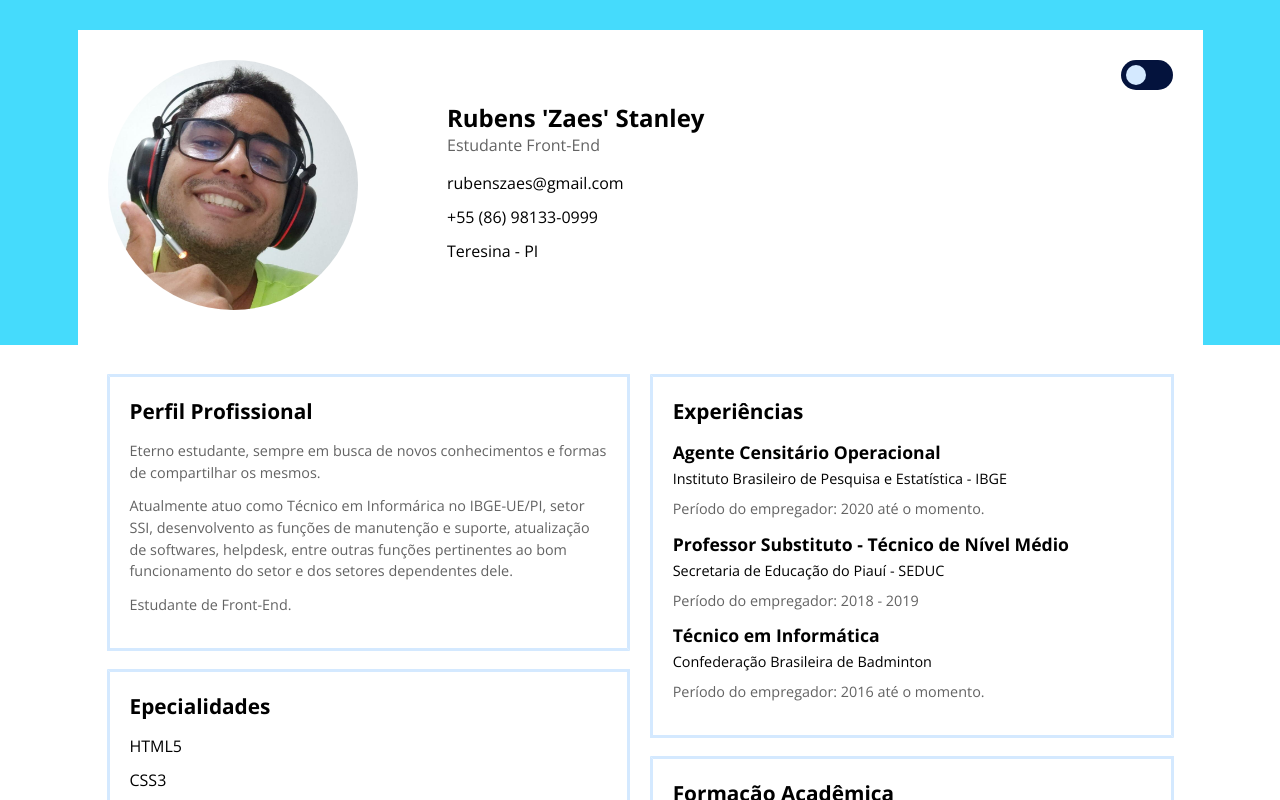
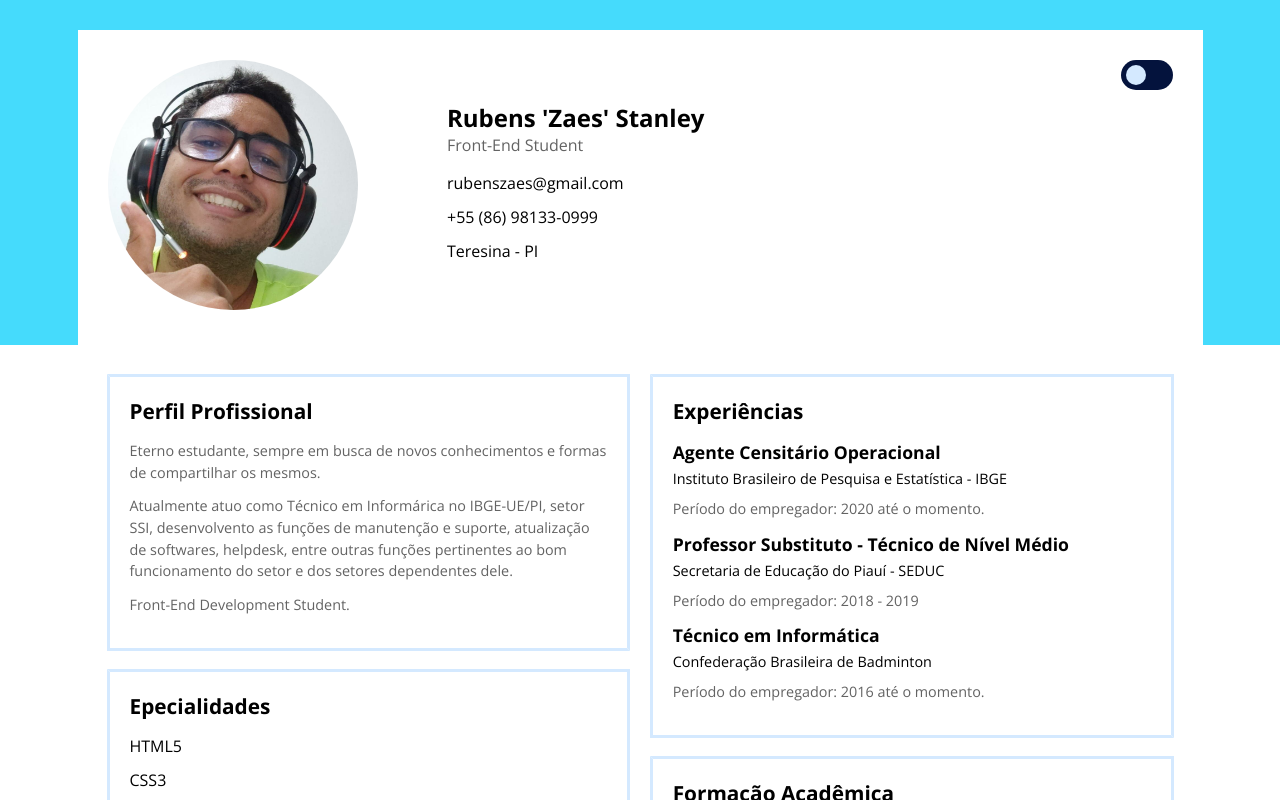
Before and after one commit to RubensZaes/RubensZaes.github.io, a plain HTML site: page index.html in a window 1280 px wide. Shown: the top 800 px of the page. Drawn offline with nearby package versions, Linux system fonts and the light colour scheme; a script that the page names is missing.

Commit message:
Update index.html

```diff
--- a/index.html
+++ b/index.html
@@ -36,7 +36,7 @@
                     <!-- INFORMAÇÕES PESSOAIS -->
                     <div class="coluna coluna-direita">
                         <h1>Rubens 'Zaes' Stanley</h1>
-                        <p>Estudante Front-End</p>
+                        <p>Front-End Student</p>
 
                         <ul>
                             <li>
@@ -64,7 +64,7 @@
                             <h2>Perfil Profissional</h2>
                             <p>Eterno estudante, sempre em busca de novos conhecimentos e formas de compartilhar os mesmos.</p>
                             <p>Atualmente atuo como Técnico em Informárica no IBGE-UE/PI, setor SSI, desenvolvento as funções de manutenção e suporte, atualização de softwares, helpdesk, entre outras funções pertinentes ao bom funcionamento do setor e dos setores dependentes dele.</p>
-                            <p>Estudante de Front-End.</p>
+                            <p>Front-End Development Student.</p>
                             <span class="baixo-esquerda"></span>
                         </section>
 
```
